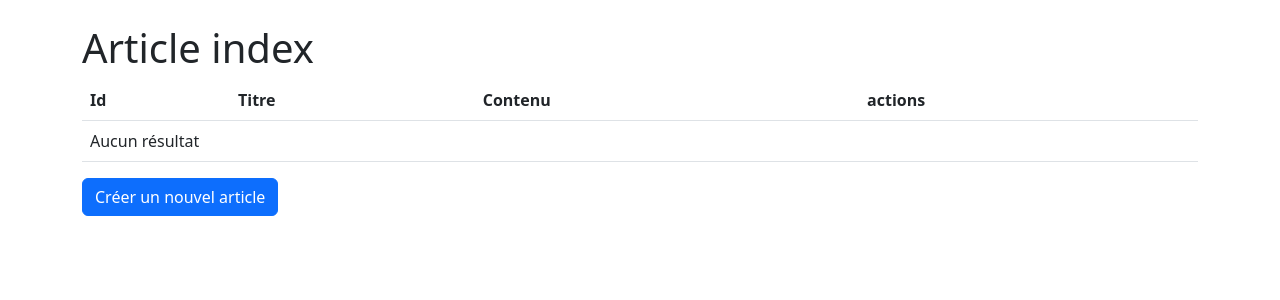
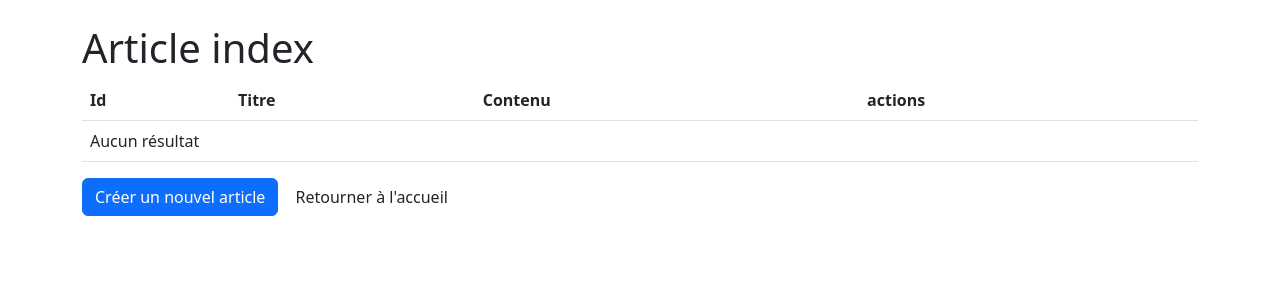
Before and after one commit to LuZeSpY/location, a Symfony app: template templates/article/index.html.twig in a window 1280 px wide. Shown: the top 300 px of the page. Run offline with Twig, Linux system fonts and the light colour scheme; the template is opened without the code that fills it, so the values that code supplies are empty; some libraries are stand-ins or nearby versions.

Commit message:
Updating pages

```diff
--- /dev/null
+++ b/public/css/style.css
@@ -0,0 +1,3 @@
+* {
+    background-color: inherit;
+}
--- a/src/Controller/AccueilController.php
+++ b/src/Controller/AccueilController.php
@@ -8,7 +8,7 @@ use Symfony\Component\Routing\Annotation\Route;
 
 class AccueilController extends AbstractController
 {
-    #[Route('/accueil', name: 'app_accueil')]
+    #[Route('/', name: 'app_accueil')]
     public function index(): Response
     {
         return $this->render('accueil/index.html.twig', [
@@ -16,3 +16,5 @@ class AccueilController extends AbstractController
         ]);
     }
 }
+
+?>
--- a/src/Controller/ArticleController.php
+++ b/src/Controller/ArticleController.php
@@ -76,3 +76,5 @@ class ArticleController extends AbstractController
         return $this->redirectToRoute('app_article_index', [], Response::HTTP_SEE_OTHER);
     }
 }
+
+?>
--- a/templates/accueil/index.html.twig
+++ b/templates/accueil/index.html.twig
@@ -13,7 +13,7 @@
 
     This friendly message is coming from:
     <ul>
-        <li>Your controller at <code><a href="{{ 'C:/Users/lucas/Desktop/Formation-Web/Codes/symfony/location/src/Controller/AccueilController.php'|file_link(0) }}">src/Controller/AccueilController.php</a></code></li>
+        <li>Your controller at <code><a href="{{ path('app_article_index') }}">Index des articles</a></code></li>
         <li>Your template at <code><a href="{{ 'C:/Users/lucas/Desktop/Formation-Web/Codes/symfony/location/templates/accueil/index.html.twig'|file_link(0) }}">templates/accueil/index.html.twig</a></code></li>
     </ul>
 </div>
--- a/templates/article/index.html.twig
+++ b/templates/article/index.html.twig
@@ -34,4 +34,5 @@
     </table>
 
     <a href="{{ path('app_article_new') }}" class="btn btn-primary">Créer un nouvel article</a>
+    <a href="{{ path('app_accueil') }}" class="btn">Retourner à l'accueil</a>
 {% endblock %}
--- a/templates/base.html.twig
+++ b/templates/base.html.twig
@@ -5,6 +5,7 @@
         <title>{% block title %}Welcome!{% endblock %}</title>
         <!-- CSS only -->
         <link href="https://cdn.jsdelivr.net/npm/bootstrap@5.2.0-beta1/dist/css/bootstrap.min.css" rel="stylesheet">
+        <link href="{{ asset('css/style.css') }}" rel="stylesheet"/>
         {% block stylesheets %}{{ encore_entry_link_tags('app') }}{% endblock %}
     </head>
     <body>
```
Also changed, not shown: public/js/script.js (added).
